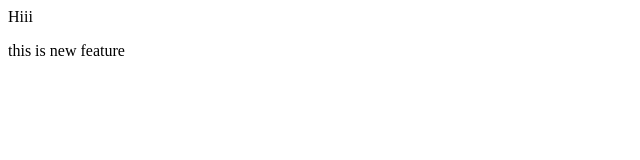
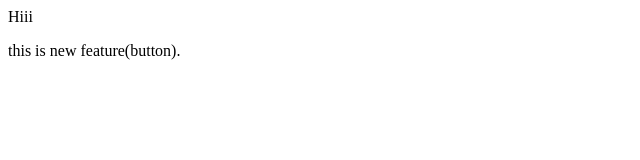
Before and after one commit to budhdev04/Git-Demo, a plain HTML site: page index.html in a window 1280 px wide. Shown: the full height of the page, 0-640 px from the left. Drawn offline with Linux system fonts and the light colour scheme.

```diff
--- a/index.html
+++ b/index.html
@@ -1,3 +1,3 @@
 <p>Hiii</p>
-<p>this is new feature
+<p>this is new feature(button).
 </p>
```
